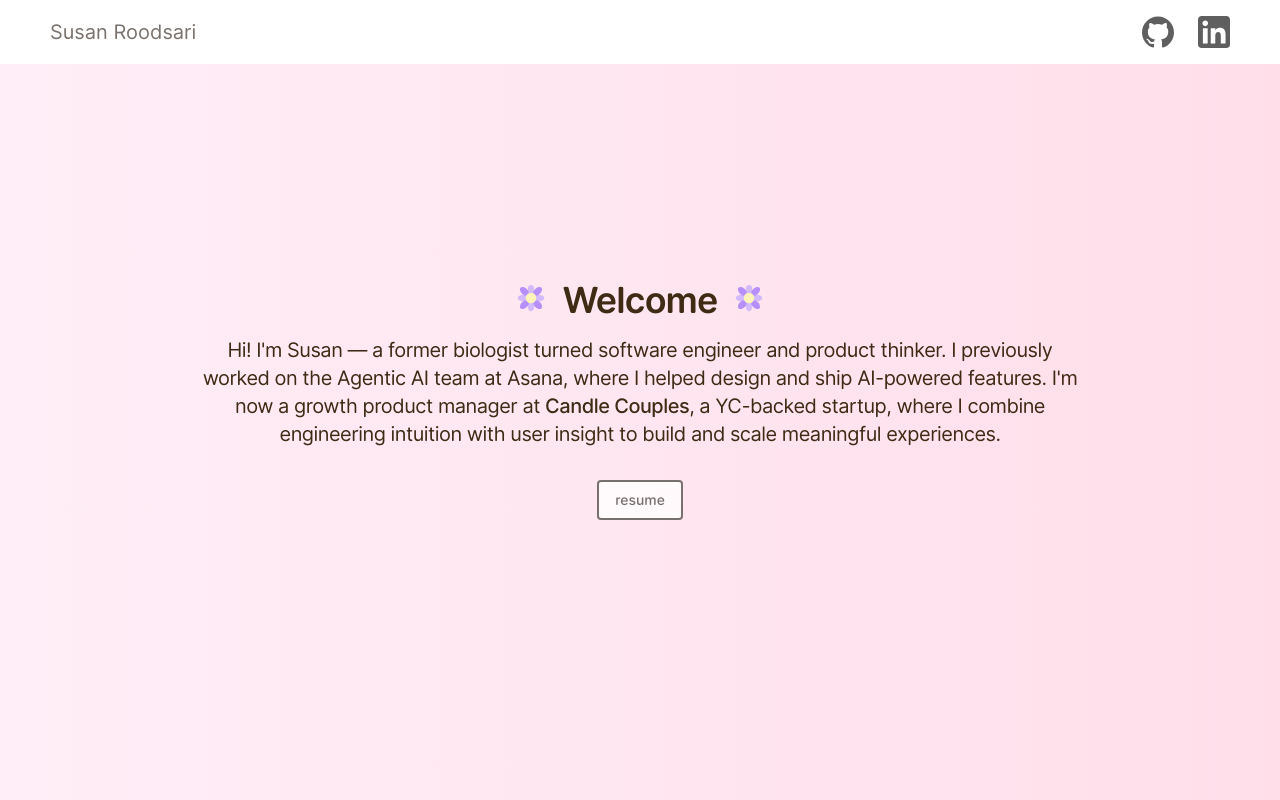
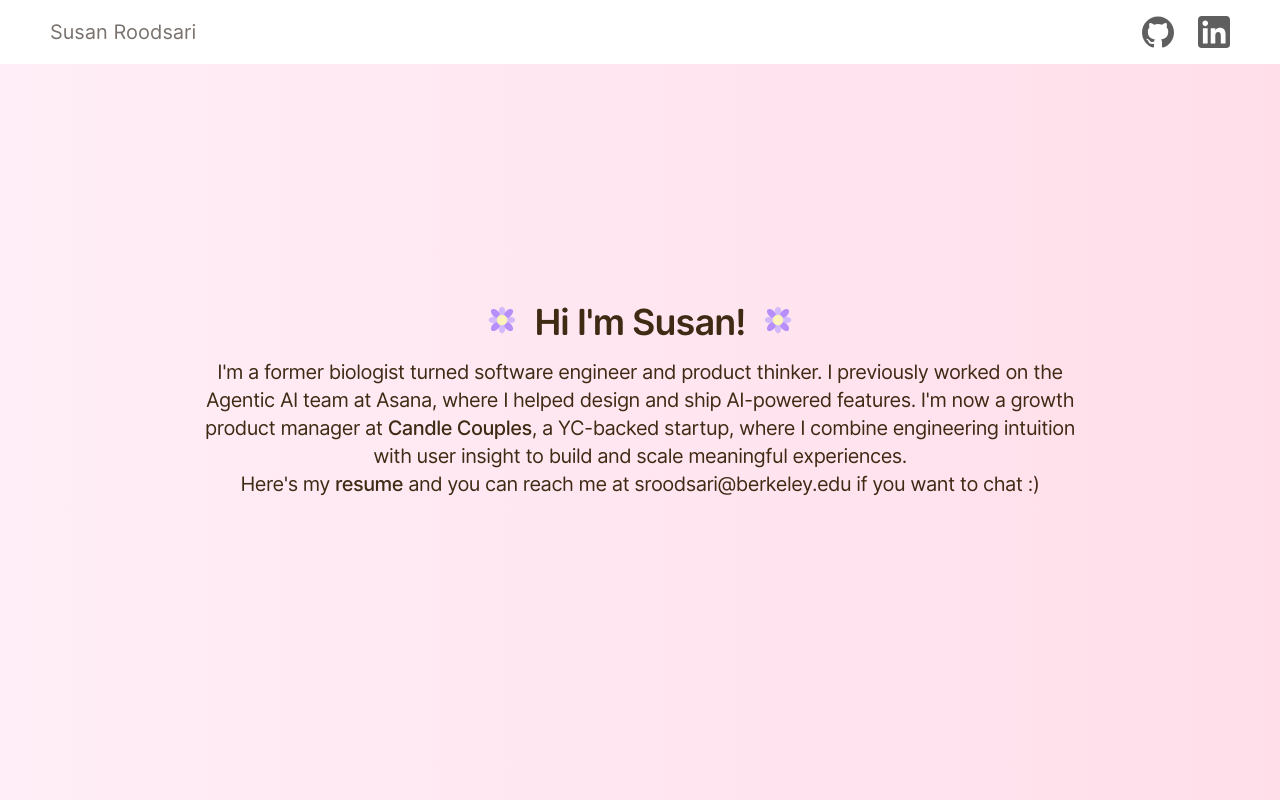
Before and after one commit to sroodsari/sroodsari.github.io, a React (Create React App) app: page / in a window 1280 px wide. Built offline with nearby package versions, Linux system fonts and the light colour scheme.

Commit message:
modify resume addition

```diff
--- a/src/App.js
+++ b/src/App.js
@@ -23,20 +23,17 @@
         <div className="flex items-center mb-4">
           <Flower className="size-8 sm:size-15 mb-1" />
           <h1 className="sm:text-4xl text-2xl font-semibold tracking-tight text-stone-800 text-center sm:text-left mx-4" style={{ color: '#3f2a14' }}>
-            Welcome
+            Hi I'm Susan!
           </h1>
           <Flower className="size-8 sm:size-15 mb-1" />
         </div>
         <p className="text-base sm:text-xl font-thin tracking-tight text-center" style={{ color: '#3f2a14', maxWidth: '70%' }}>
-          Hi! I'm Susan — a former biologist turned software engineer and product thinker. I previously worked on the Agentic AI team at Asana, where I helped design and ship AI-powered features. I'm now a growth product manager at <a href="https://www.trycandle.app/" target="_blank" rel="noopener noreferrer">Candle Couples</a>, a YC-backed startup, where I combine engineering intuition with user insight to build and scale meaningful experiences.
+          I'm a former biologist turned software engineer and product thinker. I previously worked on the Agentic AI team at Asana, where I helped design and ship AI-powered features. I'm now a growth product manager at <a href="https://www.trycandle.app/" target="_blank" rel="noopener noreferrer">Candle Couples</a>, a YC-backed startup, where I combine engineering intuition with user insight to build and scale meaningful experiences.
         </p>
-        <div className="flex justify-center gap-4 mt-8">
-          <a href={`${process.env.PUBLIC_URL}/Resume.pdf`} target="_blank" rel="noopener noreferrer">
-            <button className="bg-white font-base hover:font-medium opacity-80 rounded border-2 border-stone-600 text-stone-600 hover:border-stone-800 hover:text-stone-800 px-4 py-3 sm:px-4 sm:py-2 flex items-center justify-center text-xs sm:text-sm">
-              resume
-            </button>
-          </a>
-        </div>
+        <p className="text-base sm:text-xl font-thin tracking-tight text-center" style={{ color: '#3f2a14', maxWidth: '70%' }}>
+          Here's my <a href={`${process.env.PUBLIC_URL}/Resume.pdf`} target="_blank" rel="noopener noreferrer">resume</a> and you can reach me at sroodsari@berkeley.edu if you want to chat :)
+        </p>
+
       </div>
     </div>
   );
--- a/src/index.css
+++ b/src/index.css
@@ -66,7 +66,7 @@
 	/* Full viewport height */
 	width: 100vw;
 	/* Full viewport width */
-	overflow: hidden;
+	overflow: auto;
 	/* Hide overflow to avoid scrollbars */
 	background-color: #f0f8ff;
 	/* Example background color */
```
